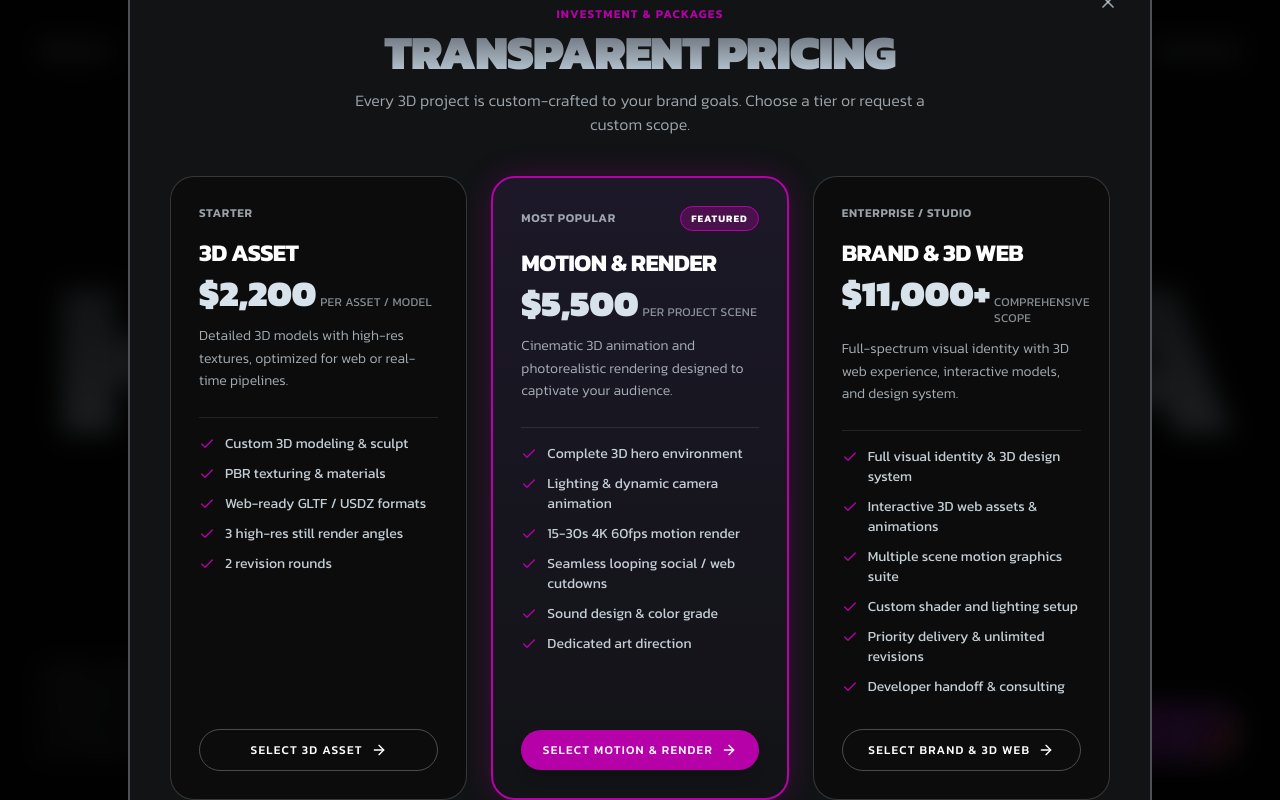
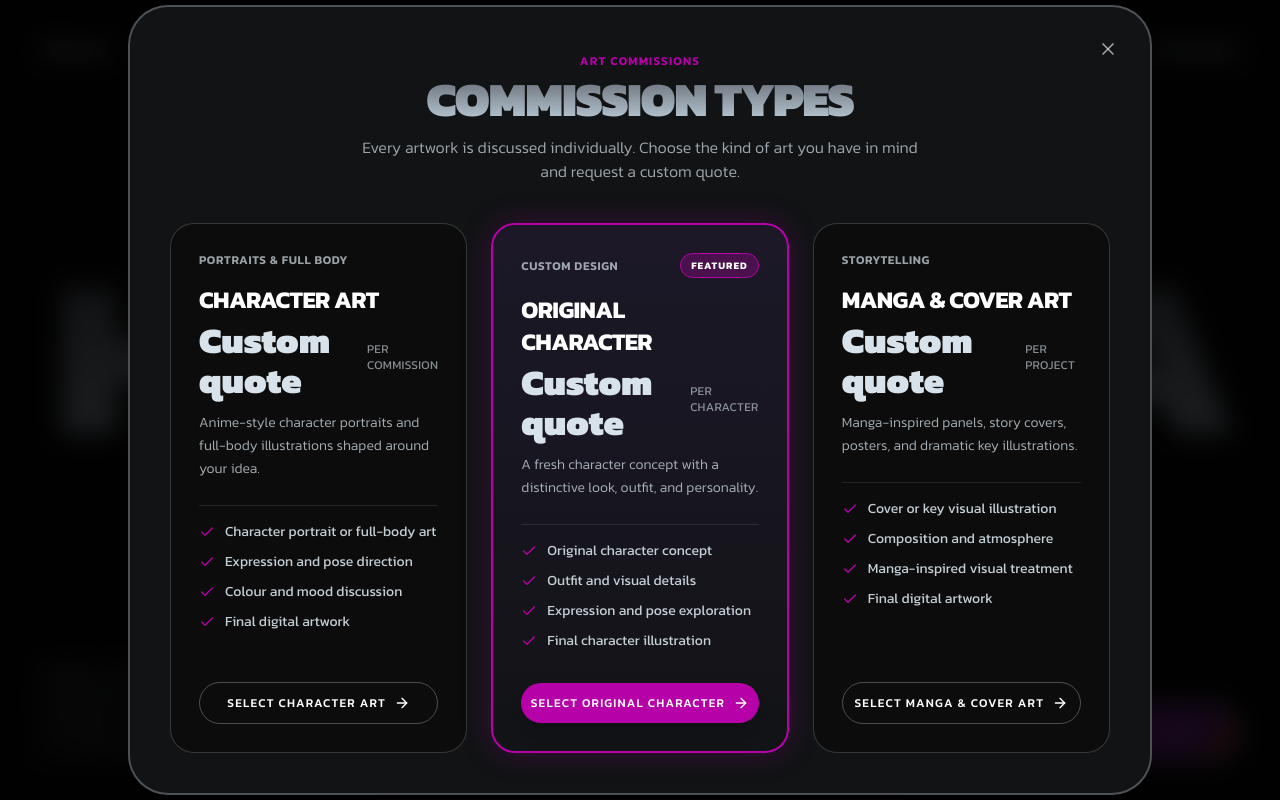
Before and after one commit to sandeep-datta-research/yoza2, a React (Vite) app: page / in a window 1280 px wide. Both pictures are taken after a click on the button "Price". Shown: the top 800 px of the page. Built offline with nearby package versions, Linux system fonts and the light colour scheme.

Commit message:
Replace 3D pricing with art commission types

```diff
--- a/src/components/PricingModal.tsx
+++ b/src/components/PricingModal.tsx
@@ -10,50 +10,30 @@ export interface PricingModalProps {
 
 const TIERS = [
   {
-    name: '3D Asset',
-    tag: 'Starter',
-    price: '$2,200',
-    period: 'per asset / model',
-    description: 'Detailed 3D models with high-res textures, optimized for web or real-time pipelines.',
-    features: [
-      'Custom 3D modeling & sculpt',
-      'PBR texturing & materials',
-      'Web-ready GLTF / USDZ formats',
-      '3 high-res still render angles',
-      '2 revision rounds',
-    ],
+    name: 'Character Art',
+    tag: 'Portraits & Full Body',
+    price: 'Custom quote',
+    period: 'per commission',
+    description: 'Anime-style character portraits and full-body illustrations shaped around your idea.',
+    features: ['Character portrait or full-body art', 'Expression and pose direction', 'Colour and mood discussion', 'Final digital artwork'],
     highlight: false,
   },
   {
-    name: 'Motion & Render',
-    tag: 'Most Popular',
-    price: '$5,500',
-    period: 'per project scene',
-    description: 'Cinematic 3D animation and photorealistic rendering designed to captivate your audience.',
-    features: [
-      'Complete 3D hero environment',
-      'Lighting & dynamic camera animation',
-      '15-30s 4K 60fps motion render',
-      'Seamless looping social / web cutdowns',
-      'Sound design & color grade',
-      'Dedicated art direction',
-    ],
+    name: 'Original Character',
+    tag: 'Custom Design',
+    price: 'Custom quote',
+    period: 'per character',
+    description: 'A fresh character concept with a distinctive look, outfit, and personality.',
+    features: ['Original character concept', 'Outfit and visual details', 'Expression and pose exploration', 'Final character illustration'],
     highlight: true,
   },
   {
-    name: 'Brand & 3D Web',
-    tag: 'Enterprise / Studio',
-    price: '$11,000+',
-    period: 'comprehensive scope',
-    description: 'Full-spectrum visual identity with 3D web experience, interactive models, and design system.',
-    features: [
-      'Full visual identity & 3D design system',
-      'Interactive 3D web assets & animations',
-      'Multiple scene motion graphics suite',
-      'Custom shader and lighting setup',
-      'Priority delivery & unlimited revisions',
-      'Developer handoff & consulting',
-    ],
+    name: 'Manga & Cover Art',
+    tag: 'Storytelling',
+    price: 'Custom quote',
+    period: 'per project',
+    description: 'Manga-inspired panels, story covers, posters, and dramatic key illustrations.',
+    features: ['Cover or key visual illustration', 'Composition and atmosphere', 'Manga-inspired visual treatment', 'Final digital artwork'],
     highlight: false,
   },
 ];
@@ -84,13 +64,13 @@ export const PricingModal: React.FC<PricingModalProps> = ({
 
         <div className="text-center max-w-xl mx-auto mb-10">
           <span className="text-xs font-semibold uppercase tracking-widest text-[#B600A8]">
-            Investment & Packages
+            Art Commissions
           </span>
           <h3 className="hero-heading text-3xl sm:text-5xl font-black uppercase tracking-tight mt-1 mb-3">
-            Transparent Pricing
+            Commission Types
           </h3>
           <p className="text-[#D7E2EA]/70 font-light text-sm sm:text-base">
-            Every 3D project is custom-crafted to your brand goals. Choose a tier or request a custom scope.
+            Every artwork is discussed individually. Choose the kind of art you have in mind and request a custom quote.
           </p>
         </div>
 
```
